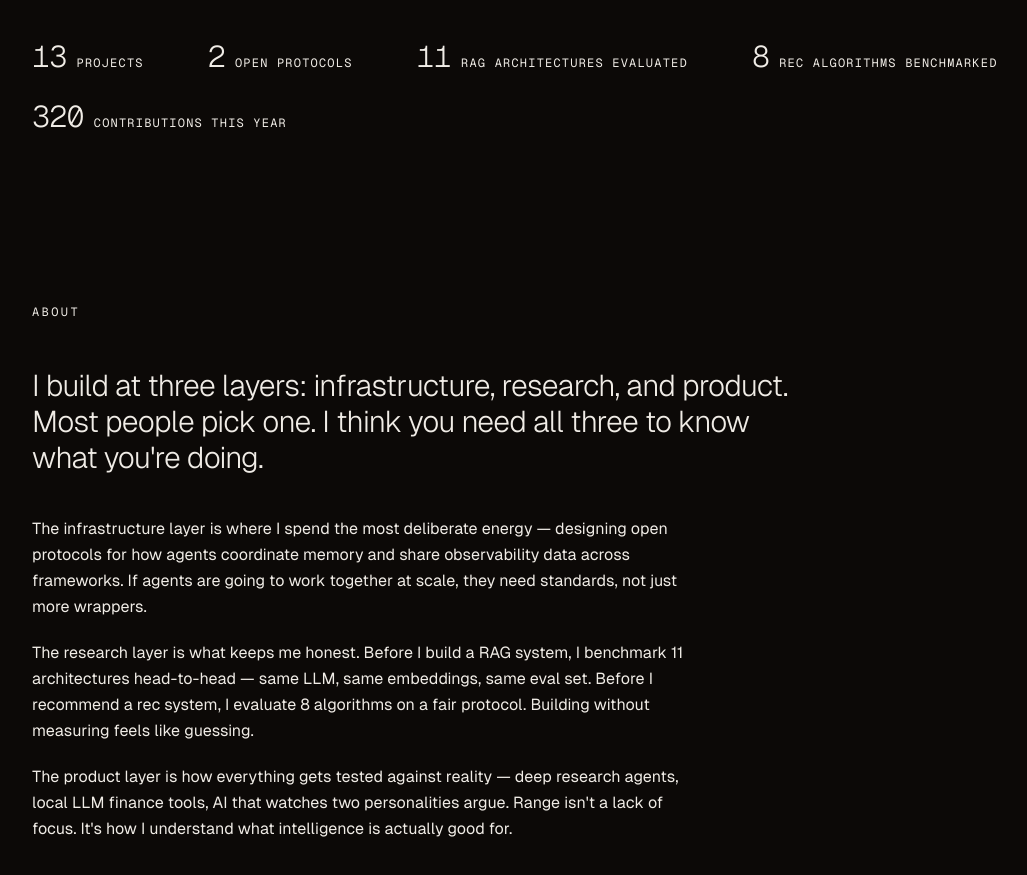
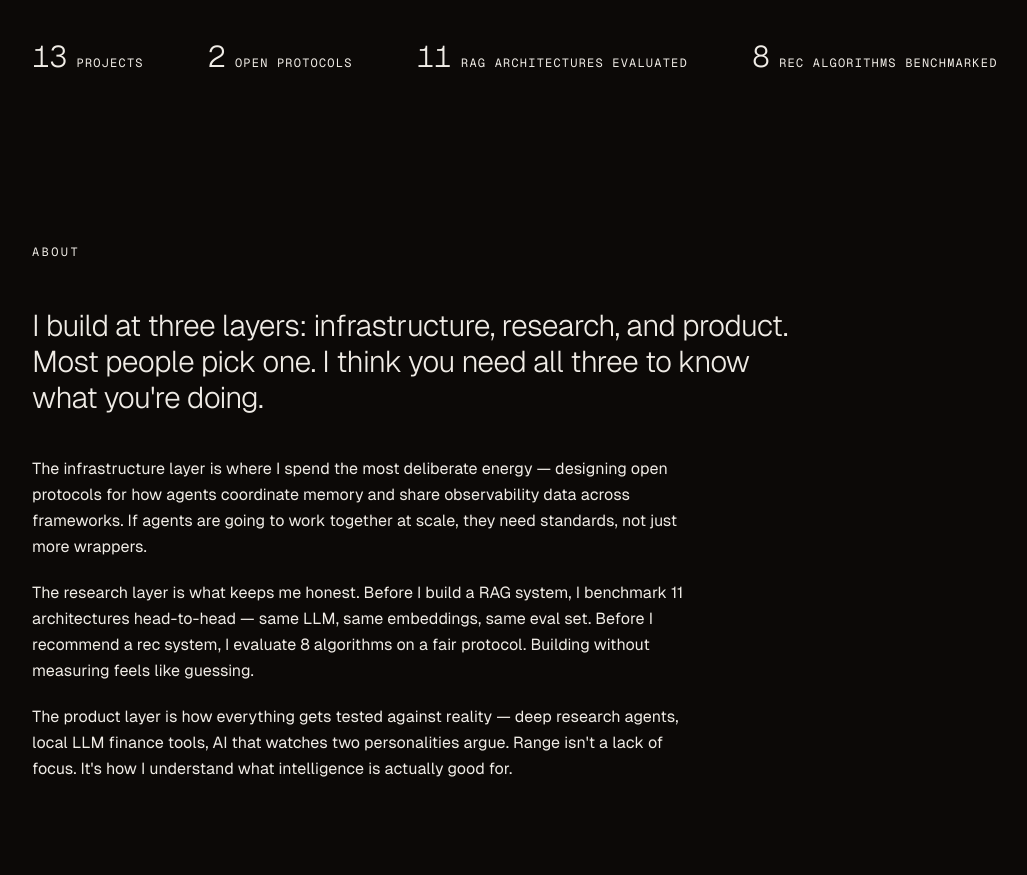
Before and after one commit to surpradhan/portfolio-surabhi, a Next.js app in the folder site/: page / in a window 1280 px wide. Shown: the part 802-1677 px from the top of the page, without its empty margins (64-1091 px from the left). Built offline with nearby package versions, Linux system fonts and the light colour scheme.

Commit message:
minor UI text changes

```diff
--- a/site/src/components/Stats.tsx
+++ b/site/src/components/Stats.tsx
@@ -7,7 +7,6 @@ const stats = [
   { value: "2", label: "open protocols" },
   { value: "11", label: "RAG architectures evaluated" },
   { value: "8", label: "rec algorithms benchmarked" },
-  { value: "320", label: "contributions this year" },
 ];
 
 export default function Stats() {
```
